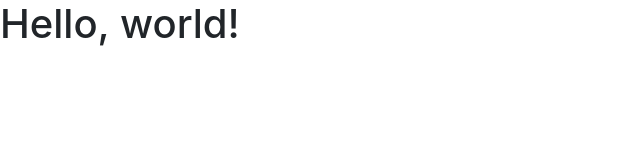
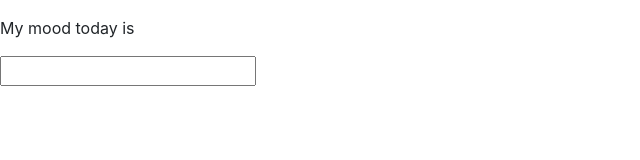
Before and after one commit to miyakelly/miyakelly.github.io, a plain HTML site: page index.html in a window 1280 px wide. Shown: the whole page, without its empty margins (0-640 px from the left). Drawn offline with nearby package versions, Linux system fonts and the light colour scheme.

Commit message:
update DOM

```diff
--- a/index.html
+++ b/index.html
@@ -8,10 +8,16 @@
     <!-- Bootstrap CSS -->
     <link rel="stylesheet" href="https://stackpath.bootstrapcdn.com/bootstrap/4.4.1/css/bootstrap.min.css" integrity="sha384-Vkoo8x4CGsO3+Hhxv8T/Q5PaXtkKtu6ug5TOeNV6gBiFeWPGFN9MuhOf23Q9Ifjh" crossorigin="anonymous">
 
-    <title>Hello, world!</title>
+    <title>MoodLog - Liang Zhao</title>
   </head>
   <body>
-    <h1>Hello, world!</h1>
+    <div>
+      <p id="date"></p>
+      <p id="myMood">My mood today is </p>
+        <form>
+         <input type="text" name="lastname">
+        </form>
+    </div>
 
     <!-- Optional JavaScript -->
     <!-- jQuery first, then Popper.js, then Bootstrap JS -->
```
Also changed, not shown: 2 other files.
